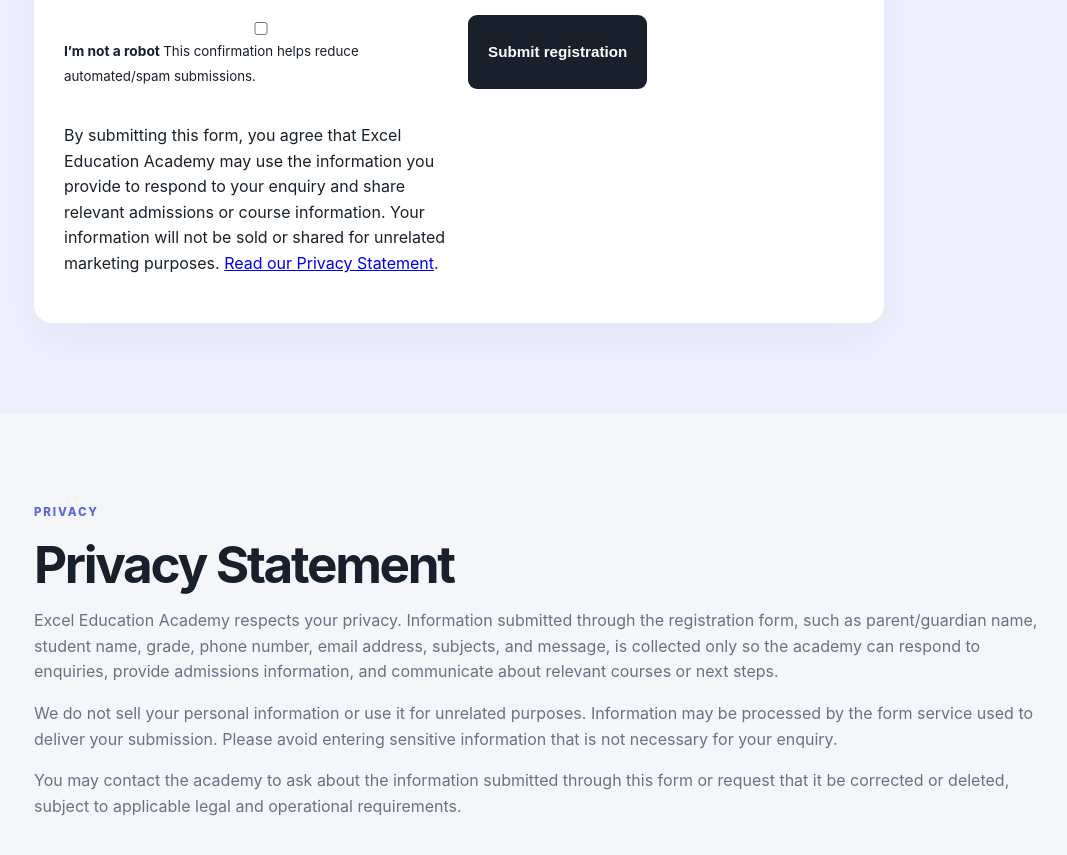
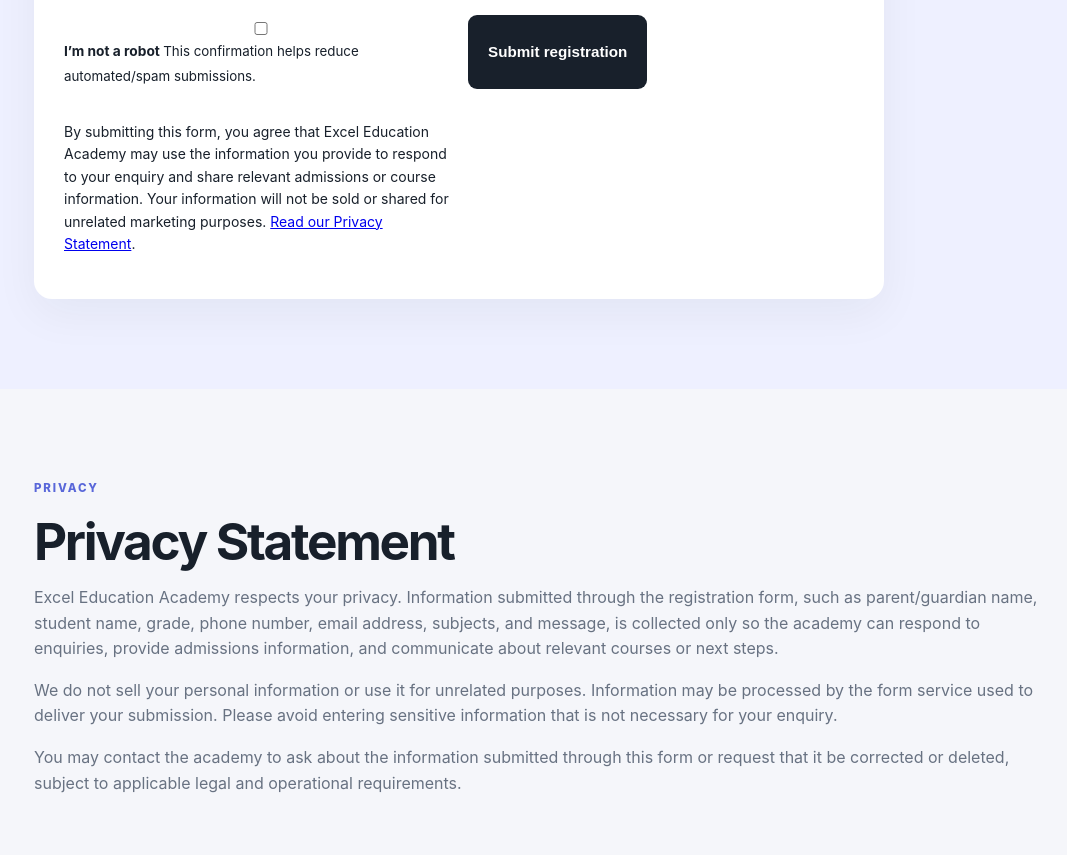
Before and after one commit to exceleduacademy/exceleduacademy.github.io, a plain HTML site: page index.html in a window 1280 px wide. Shown: the part 3186-4041 px from the top of the page, without its empty margins (94-1161 px from the left). Drawn offline with Linux system fonts and the light colour scheme.

Commit message:
Update index.html

```diff
--- a/index.html
+++ b/index.html
@@ -98,7 +98,7 @@
         <small>This confirmation helps reduce automated/spam submissions.</small>
       </div>
       <button class="btn dark" type="submit">Submit registration</button>
-      <p class="privacy-consent">
+       <p class="privacy-consent" style="font-size:14px;">
         By submitting this form, you agree that Excel Education Academy may use the
         information you provide to respond to your enquiry and share relevant admissions
         or course information. Your information will not be sold or shared for unrelated
```
